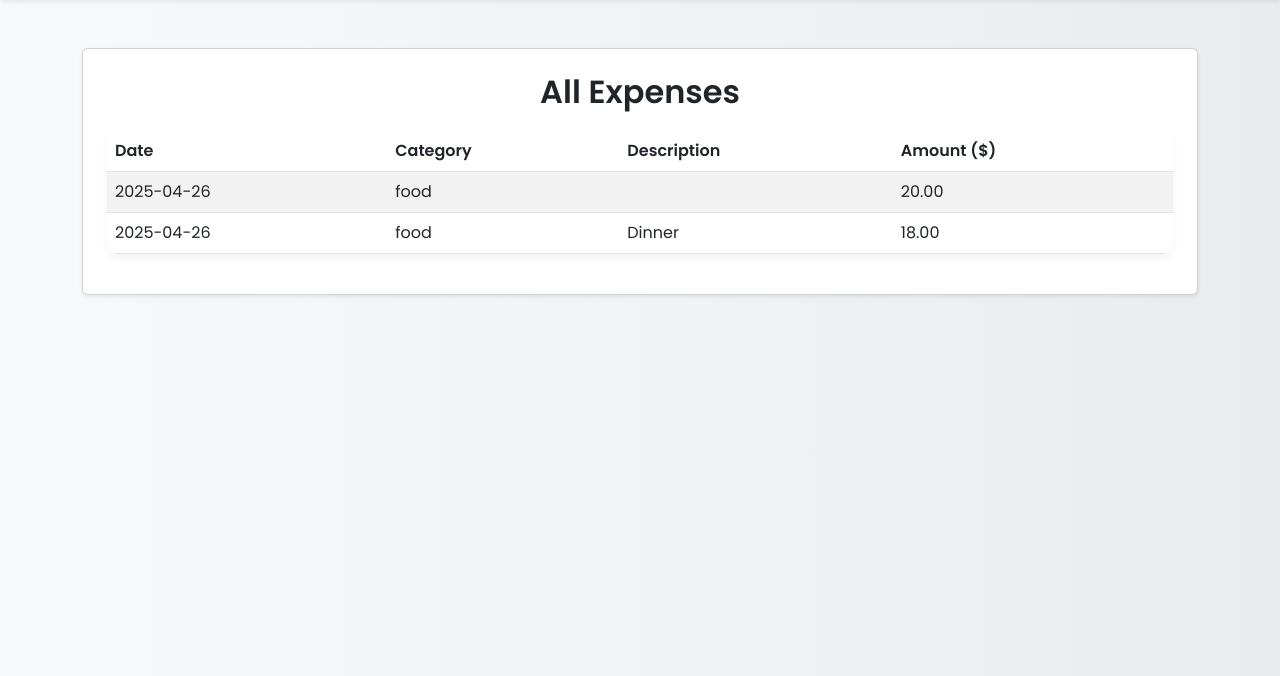
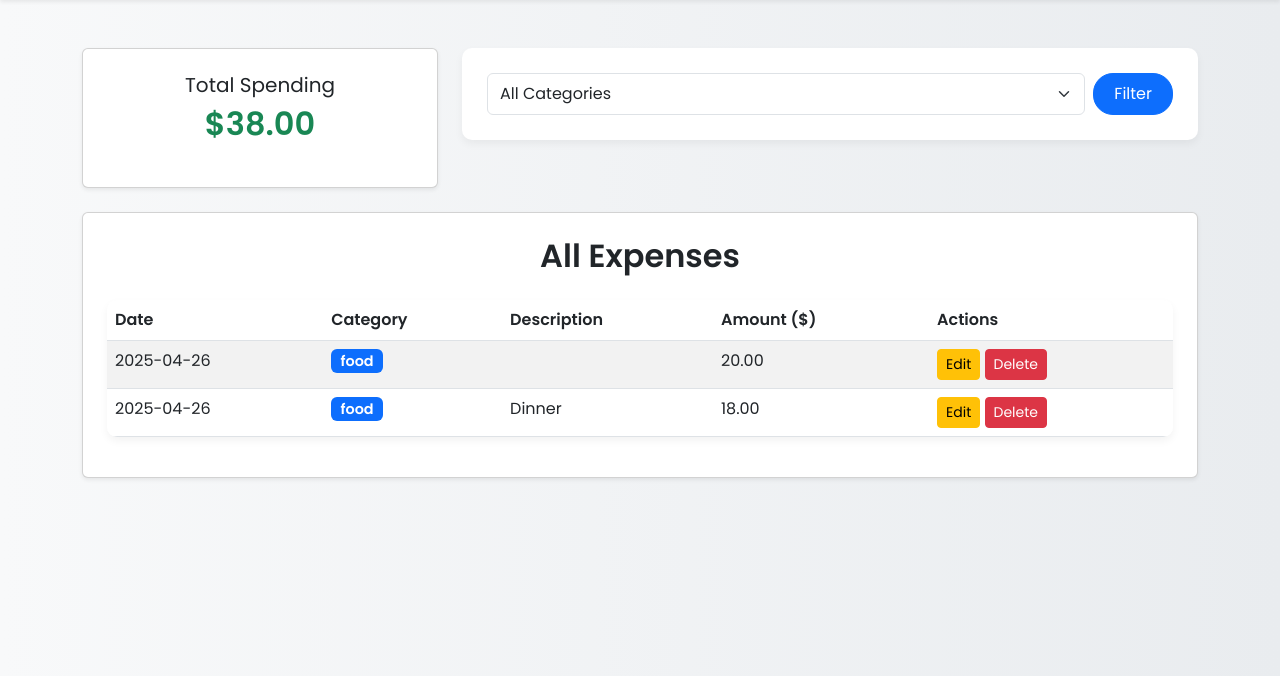
Before and after one commit to venkat133-crypto/python-project, a Flask app: page / in a window 1280 px wide. Shown: the part 58-734 px from the top of the page. Run offline with Flask 3, Linux system fonts and the light colour scheme; a user stored in the database is signed in; data comes from the database, SQL or seed files in the repository; both versions use the stored data as it was after the commit.

Commit message:
Changes in the interface

```diff
--- a/app/routes.py
+++ b/app/routes.py
@@ -1,4 +1,4 @@
-from flask import Blueprint, render_template, request, redirect, url_for
+from flask import Blueprint, render_template, request, redirect, url_for, flash
 from flask_login import login_required, login_user, logout_user, current_user
 from .models import Expense, User
 from . import db
@@ -9,8 +9,16 @@ main = Blueprint('main', __name__)
 @main.route('/')
 @login_required
 def index():
-    expenses = Expense.query.filter_by(user_id=current_user.id).order_by(Expense.date.desc()).all()
-    return render_template('index.html', expenses=expenses)
+    category_filter = request.args.get('category')
+    if category_filter:
+        expenses = Expense.query.filter_by(user_id=current_user.id, category=category_filter).order_by(Expense.date.desc()).all()
+    else:
+        expenses = Expense.query.filter_by(user_id=current_user.id).order_by(Expense.date.desc()).all()
+
+    total_amount = sum(exp.amount for exp in expenses)
+    categories = db.session.query(Expense.category).distinct().filter_by(user_id=current_user.id).all()
+
+    return render_template('index.html', expenses=expenses, total_amount=total_amount, categories=[c[0] for c in categories])
 
 @main.route('/add', methods=['GET', 'POST'])
 @login_required
@@ -19,17 +27,34 @@ def add_expense():
         category = request.form['category']
         amount = request.form['amount']
         description = request.form.get('description', '')
-
-        expense = Expense(
-            category=category,
-            amount=float(amount),
-            description=description,
-            user_id=current_user.id
-        )
+        expense = Expense(category=category, amount=float(amount), description=description, user_id=current_user.id)
         db.session.add(expense)
         db.session.commit()
+        flash('Expense added successfully!')
         return redirect(url_for('main.index'))
     return render_template('add_expense.html')
+
+@main.route('/edit/<int:expense_id>', methods=['GET', 'POST'])
+@login_required
+def edit_expense(expense_id):
+    expense = Expense.query.get_or_404(expense_id)
+    if request.method == 'POST':
+        expense.category = request.form['category']
+        expense.amount = float(request.form['amount'])
+        expense.description = request.form.get('description', '')
+        db.session.commit()
+        flash('Expense updated successfully!')
+        return redirect(url_for('main.index'))
+    return render_template('add_expense.html', expense=expense)
+
+@main.route('/delete/<int:expense_id>')
+@login_required
+def delete_expense(expense_id):
+    expense = Expense.query.get_or_404(expense_id)
+    db.session.delete(expense)
+    db.session.commit()
+    flash('Expense deleted successfully!')
+    return redirect(url_for('main.index'))
 
 @main.route('/login', methods=['GET', 'POST'])
 def login():
@@ -40,6 +65,8 @@ def login():
         if user and check_password_hash(user.password, password):
             login_user(user)
             return redirect(url_for('main.index'))
+        else:
+            flash('Invalid login details')
     return render_template('login.html')
 
 @main.route('/register', methods=['GET', 'POST'])
@@ -47,12 +74,14 @@ def register():
     if request.method == 'POST':
         email = request.form['email']
         password = request.form['password']
-        user = User.query.filter_by(email=email).first()
-        if not user:
+        existing_user = User.query.filter_by(email=email).first()
+        if not existing_user:
             new_user = User(email=email, password=generate_password_hash(password, method='pbkdf2:sha256'))
             db.session.add(new_user)
             db.session.commit()
             return redirect(url_for('main.login'))
+        else:
+            flash('User already exists!')
     return render_template('register.html')
 
 @main.route('/logout')
--- a/app/static/style.css
+++ b/app/static/style.css
@@ -41,3 +41,7 @@ form input, form button {
 .btn-primary:hover, .btn-outline-light:hover, .btn-light:hover {
     transform: scale(1.05);
 }
+
+.badge {
+    font-size: 90%;
+}
--- a/app/templates/base.html
+++ b/app/templates/base.html
@@ -25,8 +25,20 @@
 </nav>
 
 <div class="container my-5">
+    {% with messages = get_flashed_messages() %}
+    {% if messages %}
+    {% for message in messages %}
+    <div class="alert alert-success alert-dismissible fade show" role="alert">
+        {{ message }}
+        <button type="button" class="btn-close" data-bs-dismiss="alert" aria-label="Close"></button>
+    </div>
+    {% endfor %}
+    {% endif %}
+    {% endwith %}
+
     {% block content %}{% endblock %}
 </div>
 
+<script src="https://cdn.jsdelivr.net/npm/bootstrap@5.3.0/dist/js/bootstrap.bundle.min.js"></script>
 </body>
 </html>
--- a/app/templates/index.html
+++ b/app/templates/index.html
@@ -1,7 +1,27 @@
 {% extends 'base.html' %}
 {% block content %}
+<div class="row mb-4">
+    <div class="col-md-4">
+        <div class="card p-4 shadow-sm text-center">
+            <h5>Total Spending</h5>
+            <h2 class="text-success">${{ "%.2f"|format(total_amount) }}</h2>
+        </div>
+    </div>
+    <div class="col-md-8">
+        <form method="GET" action="{{ url_for('main.index') }}" class="d-flex">
+            <select name="category" class="form-select me-2">
+                <option value="">All Categories</option>
+                {% for cat in categories %}
+                <option value="{{ cat }}">{{ cat }}</option>
+                {% endfor %}
+            </select>
+            <button type="submit" class="btn btn-primary">Filter</button>
+        </form>
+    </div>
+</div>
+
 <div class="card p-4 shadow-sm">
-    <h2>All Expenses</h2>
+    <h2 class="text-center mb-4">All Expenses</h2>
     <table class="table table-hover table-striped">
         <thead>
             <tr>
@@ -9,15 +29,20 @@
                 <th>Category</th>
                 <th>Description</th>
                 <th>Amount ($)</th>
+                <th>Actions</th>
             </tr>
         </thead>
         <tbody>
             {% for exp in expenses %}
             <tr>
                 <td>{{ exp.date.strftime('%Y-%m-%d') }}</td>
-                <td>{{ exp.category }}</td>
+                <td><span class="badge bg-primary">{{ exp.category }}</span></td>
                 <td>{{ exp.description }}</td>
                 <td>{{ "%.2f"|format(exp.amount) }}</td>
+                <td>
+                    <a href="{{ url_for('main.edit_expense', expense_id=exp.id) }}" class="btn btn-sm btn-warning">Edit</a>
+                    <a href="{{ url_for('main.delete_expense', expense_id=exp.id) }}" class="btn btn-sm btn-danger">Delete</a>
+                </td>
             </tr>
             {% endfor %}
         </tbody>
```
Also changed, not shown: app/templates/add_expense.html (+5 -5 lines), instance/spendwise.db.
